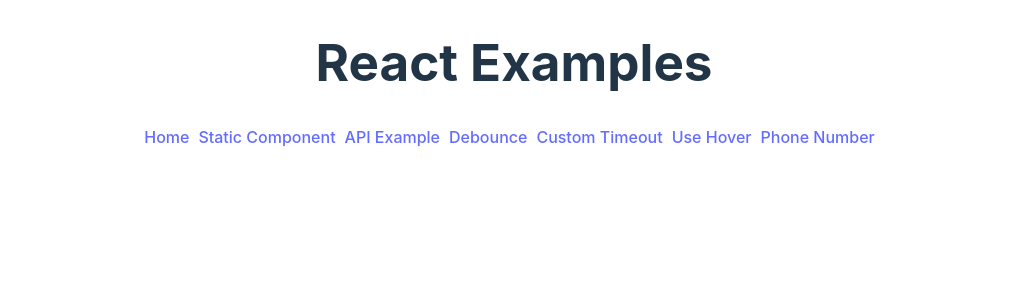
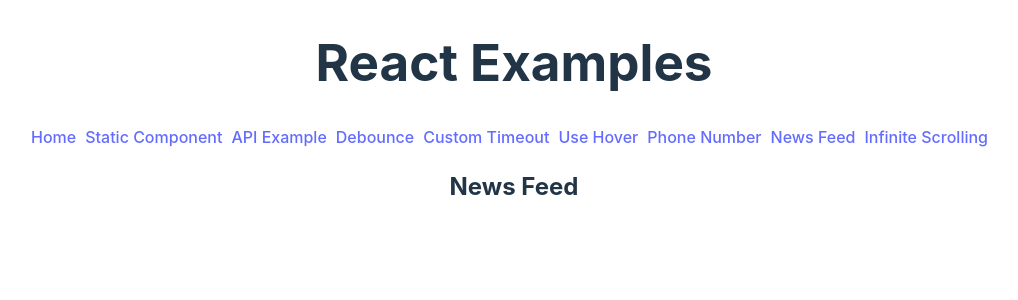
Before and after one commit to neerajrd25/react-problems, a React (Vite) app: page /newsfeed in a window 1280 px wide. Shown: the top 300 px of the page, without its empty margins (126-1144 px from the left). Built offline with nearby package versions, Linux system fonts and the light colour scheme.

Commit message:
Type correction

```diff
--- a/package.json
+++ b/package.json
@@ -13,7 +13,8 @@
     "axios": "^1.7.9",
     "react": "^18.3.1",
     "react-dom": "^18.3.1",
-    "react-router": "^7.1.1"
+    "react-router": "^7.1.1",
+    "react-window": "^1.8.11"
   },
   "devDependencies": {
     "@eslint/js": "^9.17.0",
--- a/src/App.tsx
+++ b/src/App.tsx
@@ -7,6 +7,8 @@ import { Debounce } from './components/Debounce';
 import { Timeout } from './components/Timeout';
 import { Hover } from './components/Hover';
 import PhoneNumber from './components/PhoneNumberInput';
+import { NewsFeed } from './components/NewsFeed';
+import { InfiniteScrolling } from './components/InfiniteScrolling';
 
 const navlinks = [
   { path: '/', name: 'Home', component: <Home /> },
@@ -15,7 +17,9 @@ const navlinks = [
   { path: '/debounce', name: 'Debounce',  component: <Debounce /> },
   { path: '/timeout', name: 'Custom Timeout',  component: <Timeout /> },
   { path: '/hover', name: 'Use Hover',  component: <Hover /> },
-  { path: '/phone-number', name: 'Phone Number',  component: <PhoneNumber /> }
+  { path: '/phone-number', name: 'Phone Number',  component: <PhoneNumber /> },
+  { path: '/newsfeed', name: 'News Feed',  component: <NewsFeed /> },
+  { path: '/infinite-scrolling', name: 'Infinite Scrolling',  component: <InfiniteScrolling /> }
 
 ];
 
--- /dev/null
+++ b/src/components/NewsFeed.tsx
@@ -0,0 +1,11 @@
+export const NewsFeed = () => {
+
+  // const news = [{}];
+  return (<>
+    <><div>
+      <h2>
+        News Feed
+      </h2>
+    </div></>
+  </>)
+}
--- a/src/components/PhoneNumberInput.tsx
+++ b/src/components/PhoneNumberInput.tsx
@@ -2,9 +2,9 @@ import { useEffect, useRef, useState } from "react"
 
 const PhoneNumberInput = ({ maxLength = 10 }) => {
 
-  const inputRef = useRef(null);
+  const inputRef = useRef<HTMLInputElement>(null);
   const [phone, setPhone] = useState('');
-  const carretPositonRef = useRef(0);
+  const carretPositonRef = useRef<number>(0);
 
   // (123)456-7890
   const handleChange = (event: { target: { value: string; selectionStart: any; }; }) => {
--- a/tsconfig.app.json
+++ b/tsconfig.app.json
@@ -1,6 +1,7 @@
 {
   "compilerOptions": {
     "tsBuildInfoFile": "./node_modules/.tmp/tsconfig.app.tsbuildinfo",
+    "incremental": true,
     "target": "ES2020",
     "useDefineForClassFields": true,
     "lib": ["ES2020", "DOM", "DOM.Iterable"],
@@ -20,7 +21,7 @@
     "noUnusedLocals": true,
     "noUnusedParameters": true,
     "noFallthroughCasesInSwitch": true,
-    "noUncheckedSideEffectImports": true
+    // "noUncheckedSideEffectImports": true
   },
   "include": ["src"]
 }
--- a/tsconfig.node.json
+++ b/tsconfig.node.json
@@ -1,6 +1,7 @@
 {
   "compilerOptions": {
     "tsBuildInfoFile": "./node_modules/.tmp/tsconfig.node.tsbuildinfo",
+    "incremental": true,
     "target": "ES2022",
     "lib": ["ES2023"],
     "module": "ESNext",
@@ -18,7 +19,7 @@
     "noUnusedLocals": true,
     "noUnusedParameters": true,
     "noFallthroughCasesInSwitch": true,
-    "noUncheckedSideEffectImports": true
+    // "noUncheckedSideEffectImports": true
   },
   "include": ["vite.config.ts"]
 }
```
Also changed, not shown: 1 other file (tests, documents, lock files or other folders).
